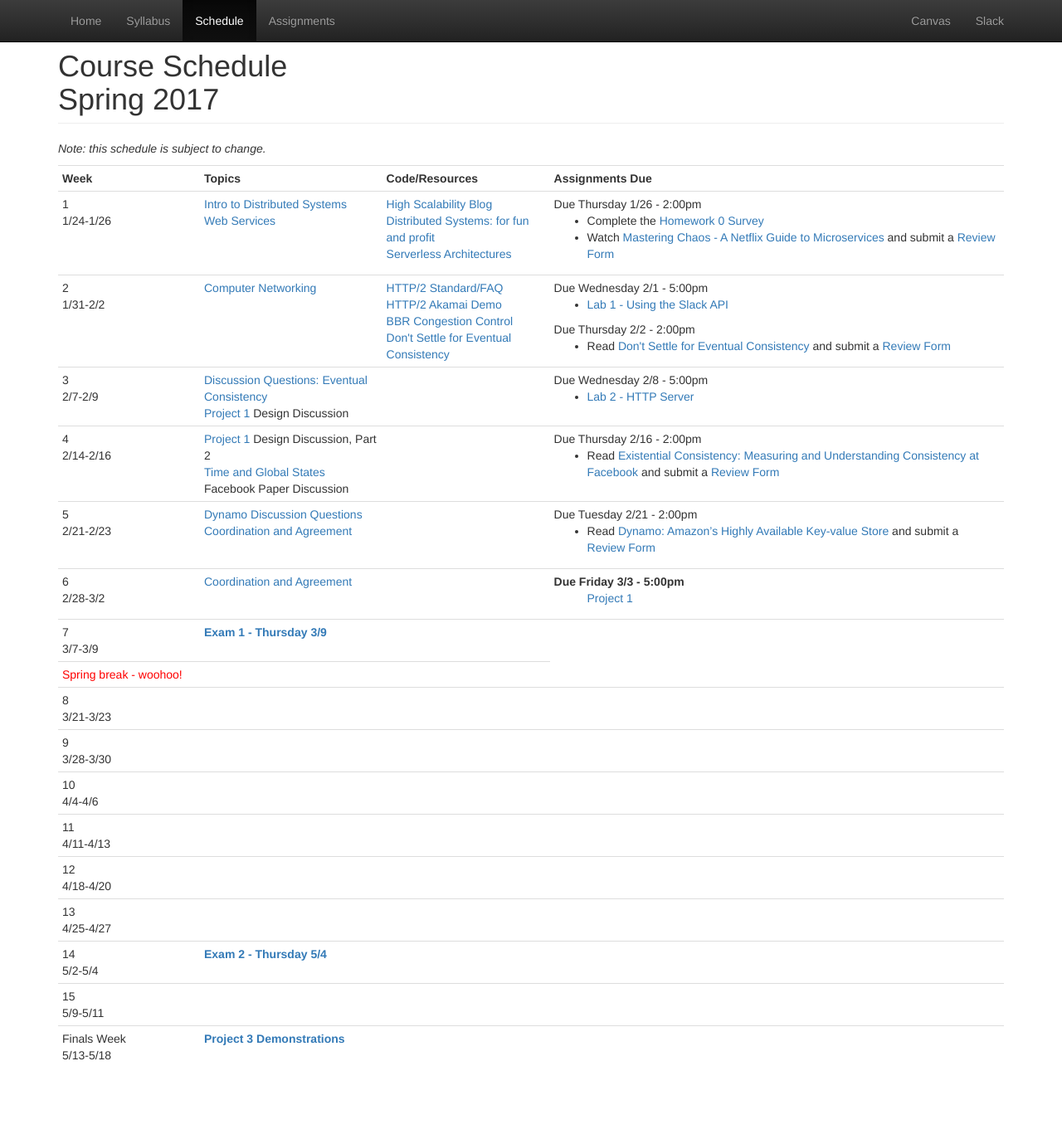
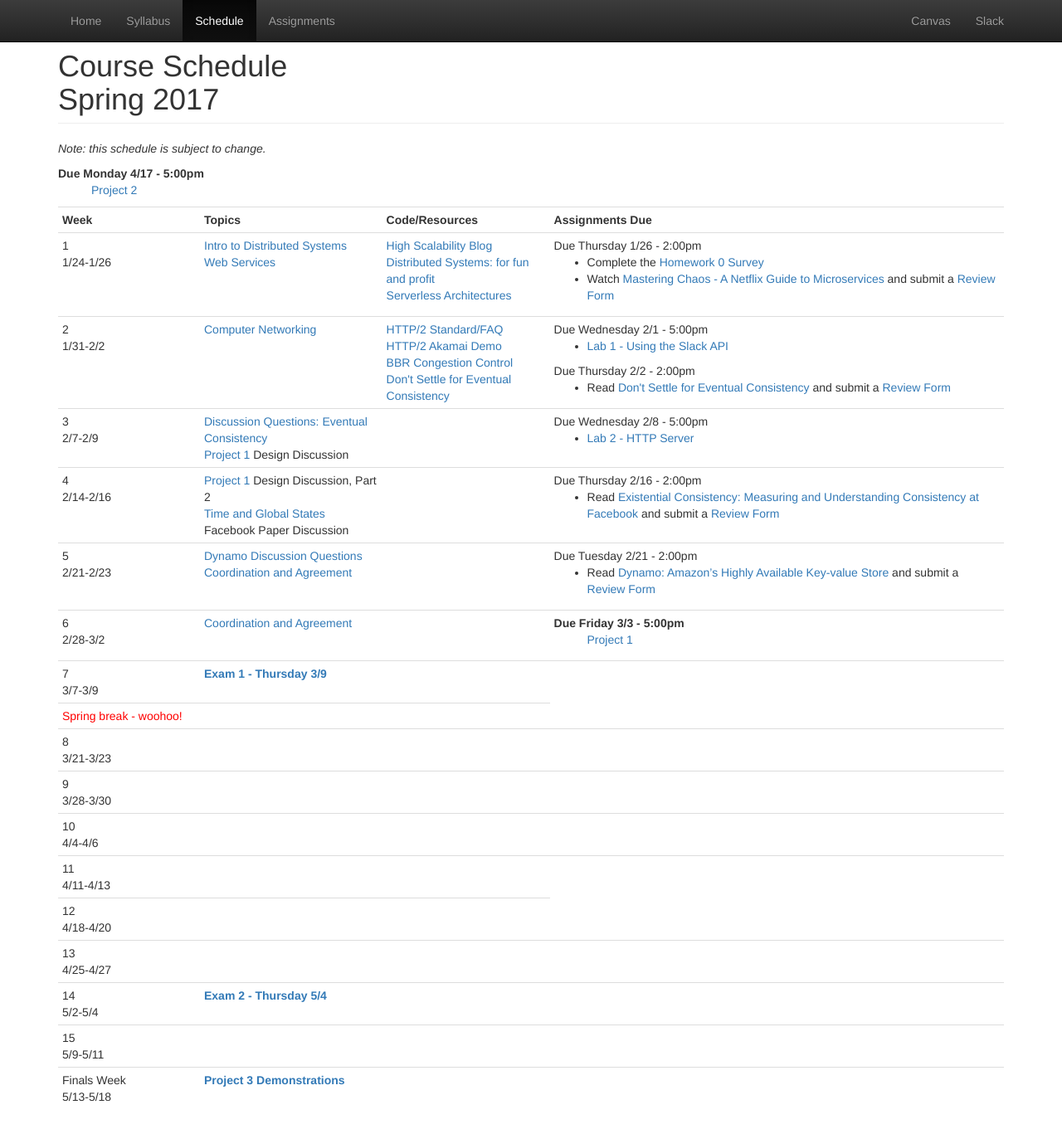
Before and after one commit to CS682-S17/cs682-s17.github.io, a Jekyll site: the page built from schedule.html, in a window 1280 px wide and 1377 px high. Shown: the top 1367 px of the window at 83% size. Built offline with Jekyll 4.4.1, drawn with Linux system fonts in a browser that asks for light colours.

Commit message:
add link to project 2

```diff
--- a/assignments.html
+++ b/assignments.html
@@ -45,8 +45,8 @@ title: Assignments
    </tr>
    <tr>
      <td>2</td>
-     <td></td>
-     <td></td>
+     <td><a href="https://github.com/CS682-S17/assignments/wiki/Project-2">Project 2</a><br/></td>
+     <td>Monday 4/17 - 5:00pm</td>
    </tr>
    <tr>
      <td>3</td>
--- a/schedule.html
+++ b/schedule.html
@@ -159,7 +159,10 @@ title: Schedule
 			</td>
 			<td>
 			</td>
-			<td></td>
+				<strong>Due Monday 4/17 - 5:00pm</strong>
+				<ul>
+					<a href="https://github.com/CS682-S17/assignments/wiki/Project-2">Project 2</a><br/>
+				</ul>
 		</tr>
 		<tr>
 			<td>13<br/>4/25-4/27</td>
```
